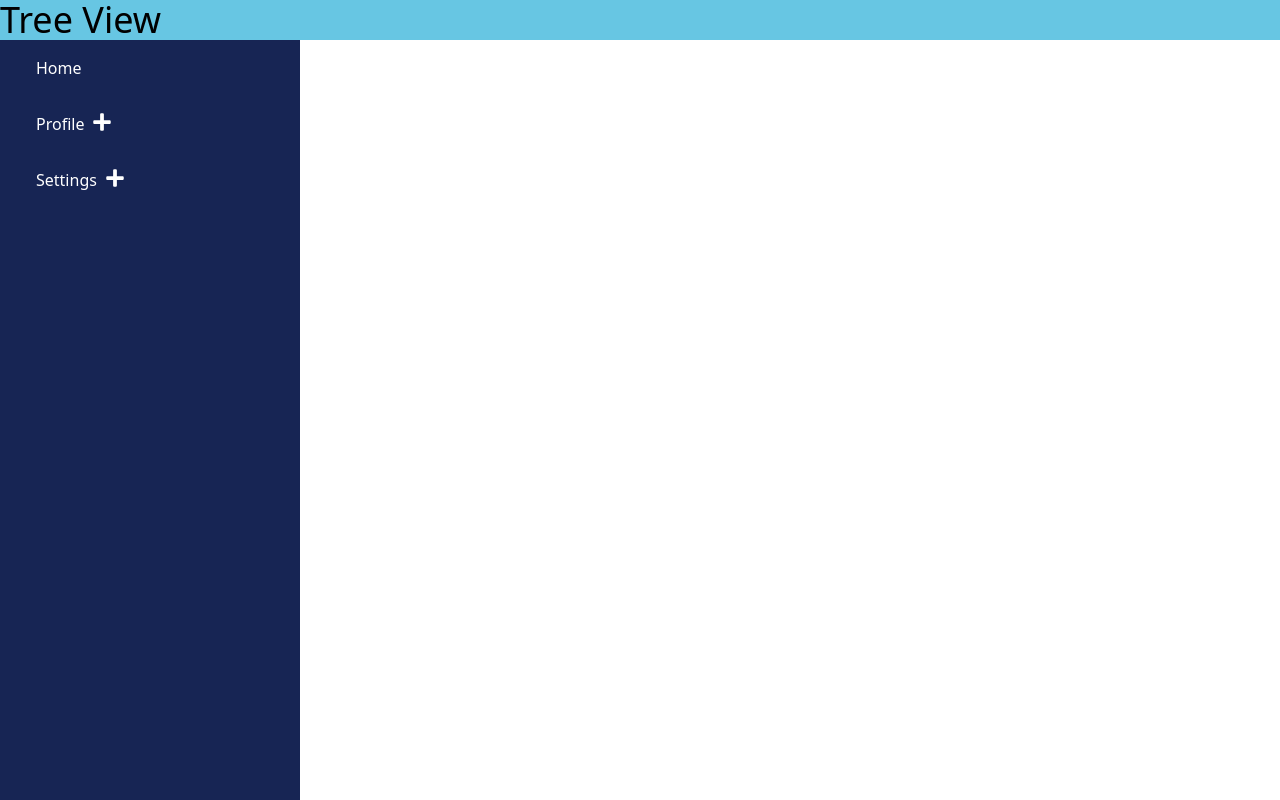
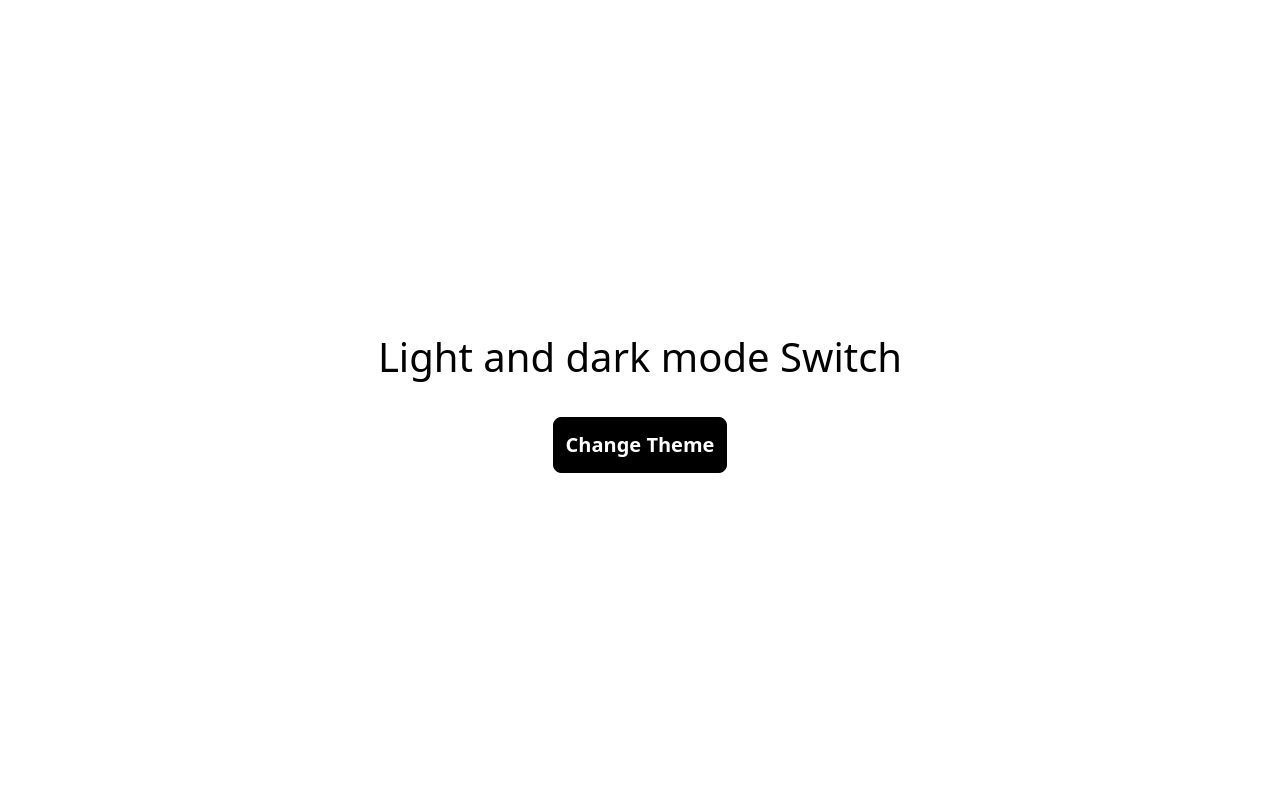
Before and after one commit to Amit-Singh-14/Reactjs-Interview-Question-Practice, a React (Vite) app: page / in a window 1280 px wide. Built offline with nearby package versions, Linux system fonts and the light colour scheme; the HTML template or start-up script is replaced by a standard one.

Commit message:
Question 7 light dark mode

```diff
--- a/src/App.jsx
+++ b/src/App.jsx
@@ -1,10 +1,13 @@
 import "./App.css";
-import { Accordian } from "./components/accordian";
-import ImageSlider from "./components/imageSlider";
-import { LoadMoreData } from "./components/loadMoreData";
-import { RandamColorGenator } from "./components/randomColorGenarator";
-import { StarRating } from "./components/starRating";
-import { TreeView } from "./components/tree-view";
+import {
+  Accordian,
+  ImageSlider,
+  LightDarkModeSwitch,
+  LoadMoreData,
+  RandamColorGenator,
+  StarRating,
+  TreeView,
+} from "./components";
 
 function App() {
   return (
@@ -25,7 +28,10 @@ function App() {
       {/* <LoadMoreData /> */}
 
       {/* Project 6 Tree View */}
-      <TreeView />
+      {/* <TreeView /> */}
+
+      {/* Project 7 Light dark mode  */}
+      <LightDarkModeSwitch />
     </>
   );
 }
--- /dev/null
+++ b/src/components/index.js
@@ -0,0 +1,17 @@
+import { Accordian } from "./accordian";
+import ImageSlider from "./imageSlider";
+import { LightDarkModeSwitch } from "./light-dark-mode";
+import { LoadMoreData } from "./loadMoreData";
+import { RandamColorGenator } from "./randomColorGenarator";
+import { StarRating } from "./starRating";
+import { TreeView } from "./tree-view";
+
+export {
+  Accordian,
+  ImageSlider,
+  LightDarkModeSwitch,
+  LoadMoreData,
+  RandamColorGenator,
+  StarRating,
+  TreeView,
+};
--- /dev/null
+++ b/src/components/light-dark-mode/index.jsx
@@ -0,0 +1,19 @@
+import "./theme.css";
+import useLocalStorage from "./useLocalStorage";
+
+export function LightDarkModeSwitch() {
+  const [theme, setTheme] = useLocalStorage("theme", "light");
+
+  function handleThemeChange() {
+    setTheme(theme === "dark" ? "light" : "dark");
+  }
+
+  return (
+    <div className="light-dark-mode" data-theme={theme}>
+      <div className="csscontainer">
+        <p>Light and dark mode Switch</p>
+        <button onClick={handleThemeChange}>Change Theme</button>
+      </div>
+    </div>
+  );
+}
--- /dev/null
+++ b/src/components/light-dark-mode/theme.css
@@ -0,0 +1,48 @@
+:root {
+  --background: #ffffff;
+  --text-primary: #000;
+  --button-bg: #000;
+  --button-text: #ffffff;
+}
+
+[data-theme="dark"] {
+  --background: #000;
+  --text-primary: #ffffff;
+  --button-bg: #ffffff;
+  --button-text: #000;
+}
+
+.light-dark-mode {
+  background-color: var(--background);
+  height: 100vh;
+  display: flex;
+  justify-content: center;
+  flex-direction: column;
+  font-size: 20px;
+  transition: all 0.5s;
+}
+
+.light-dark-mode .csscontainer {
+  display: flex;
+  justify-content: center;
+  align-items: center;
+  align-items: center;
+  flex-direction: column;
+  gap: 30px;
+}
+
+.light-dark-mode .csscontainer p {
+  color: var(--text-primary);
+  font-size: 40px;
+  margin: 0px;
+}
+
+.light-dark-mode .csscontainer button {
+  background-color: var(--button-bg);
+  border: 1px solid var(--button-bg);
+  color: var(--button-text);
+  padding: 12px;
+  border-radius: 8px;
+  font-weight: 600;
+  cursor: pointer;
+}
--- /dev/null
+++ b/src/components/light-dark-mode/useLocalStorage.jsx
@@ -0,0 +1,12 @@
+import { useEffect } from "react";
+import { useState } from "react";
+
+export default function useLocalStorage(key, defaultvalue) {
+  const [value, setValue] = useState(localStorage.getItem(key) || String(defaultvalue));
+
+  useEffect(() => {
+    localStorage.setItem(key, value);
+  }, [value, key]);
+
+  return [value, setValue];
+}
--- a/src/components/tree-view/MenuItems.jsx
+++ b/src/components/tree-view/MenuItems.jsx
@@ -10,13 +10,15 @@ function MenuItems({ item }) {
       ...displayCurrentChildren,
       [getCurrentChildren]: !displayCurrentChildren[getCurrentChildren],
     });
+
+    // console.log(displayCurrentChildren);
   }
 
   return (
     <li className="ml-5 p-4">
       <div className="flex gap-2">
         <p>{item.label}</p>
-        {item && item.children && item.children.length && (
+        {item.children && item.children.length && (
           <span className="cursor-pointer" onClick={() => handleToggleChildren(item.label)}>
             {displayCurrentChildren[item.label] ? (
               <FaMinus color="#fff" size={20} />
@@ -26,7 +28,7 @@ function MenuItems({ item }) {
           </span>
         )}
       </div>
-      {item && item.children && item.children.length > 0 && displayCurrentChildren[item.label] && (
+      {item.children && item.children.length > 0 && displayCurrentChildren[item.label] && (
         <MenuList list={item.children} />
       )}
     </li>
```
